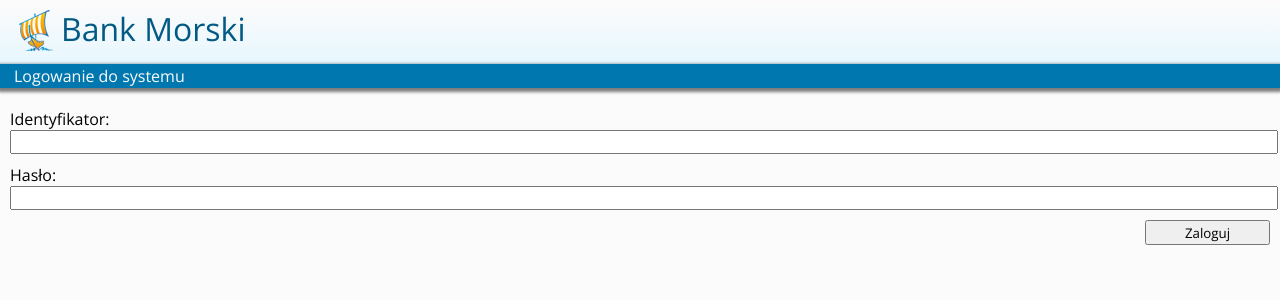
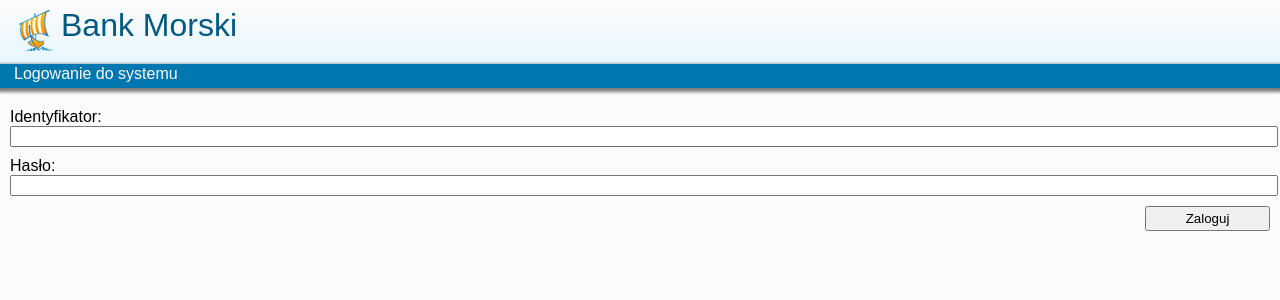
Before and after one commit to dineshmetkari/sea-bank.seabank, a Django app: page /ebanking/login/ in a window 1280 px wide. Shown: the top 300 px of the page. Run offline with Django 3.2, Linux system fonts and the light colour scheme; parts of the project's set-up code (start-up, migrations or seed data) failed here and were passed over.

```diff
--- a/ebanking/static/css/style.css
+++ b/ebanking/static/css/style.css
@@ -74,7 +74,7 @@ p {
 }
 
 h1, h2, p, td, li, label, input {
-	font-family: 'Open Sans', sans-serif;
+	font-family: sans-serif;
 }
 
 p {
```
